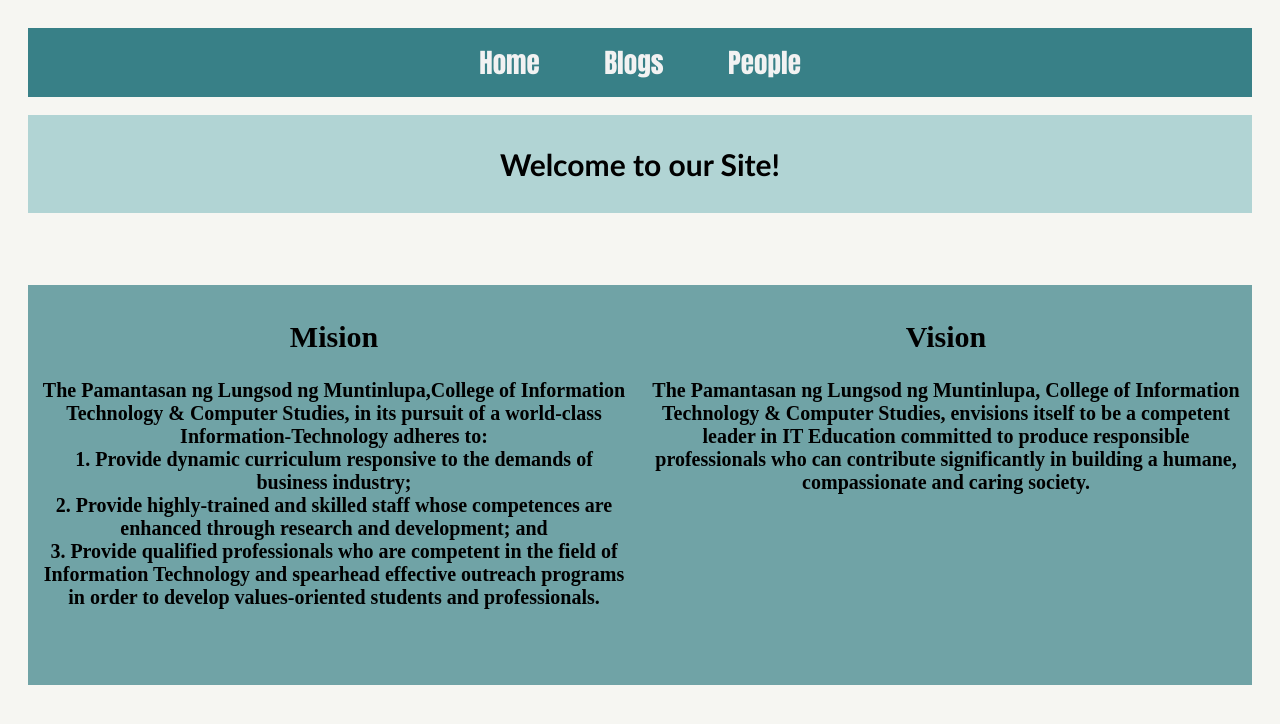
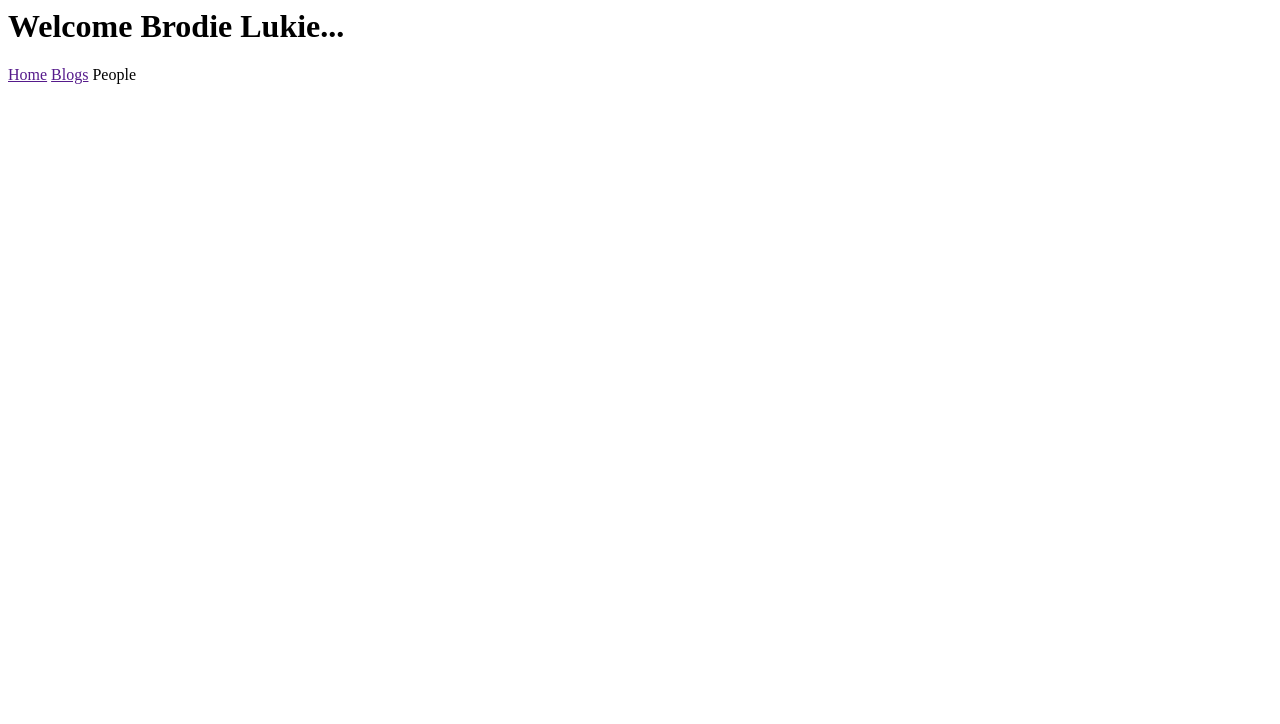
Before and after one commit to eMJay23/myHomie, a plain HTML site: page index.html in a window 1280 px wide. Drawn offline with Linux system fonts and the light colour scheme.

Commit message:
Update index.html

```diff
--- a/index.html
+++ b/index.html
@@ -1,123 +1,16 @@
 <!DOCUMENT TYPE>
 <HTML>
 <HEAD>
-   <style>
-* {
-  box-sizing: border-box;
-}
-
-/* Add a gray background color with some padding */
-body {
-  font-family: Arial;
-  padding: 20px;
-  background: #f6f6f2;
-}
-
-/* Header/Blog Title */
-div.second {
-  padding: 1px;
-  font-size: 30px;
-  font-family: optima;
-  text-align: center;
-  background: rgba(111, 179, 184, 0.5);
-
-}
-.row:after {
-  content: "";
-  display: table;
-  clear: both;
-}
-.column {
-  float: left;
-  font-family:times new roman;
-  font-size: 20px;
-  width: 50%;
-  padding: 10px;
-  height: 400px;
-  background: rgba(56, 128, 135, 0.7);
-}
-
-#navbar {
-  overflow: hidden;
-  padding: 14px;
-  text-align: center;
-  background-color: #388087;
-}
-
-#navbar a {
-  color: #f2f2f2;
-  text-align: center;
-  padding: 30px;
-  text-decoration: none;
-  font-size: 27px;
-  font-family: Impact;
-}
-
-#navbar a:hover {
-  background-color: #ddd;
-  color: black;
-}
-
-#navbar a.active {
-  background-color: #04AA6D;
-  position: absolute;
-  color: white;
-}
-
-.content {
-  padding: 16px;
-}
-
-.p {
-	text-align: center;
-    padding: 16px;
-
-}
-.sticky {
-  position: fixed;
-  top: 0;
-  width: 100%;
-}
-
-.sticky + .content {
-  padding-top: 60px;
-}
-
-</style>
+<h1> Welcome Brodie Lukie...</h1>
 </HEAD>
 
 
-<div id="navbar">
+<nav>
   <a href="">Home</a>
   <a href="">Blogs</a>
-  <a href="https://github.com/eMJay23/myHomie/blob/main/StudentNumber.html">People</a>
-</div>
-<br>
+  <a rel="https://github.com/eMJay23/myHomie/blob/main/StudentNumber.html">People</a>
+	</nav>
 
-
-<div class="second"> <strong> <p> Welcome to our Site! </p> </strong> </div>
-
-
-<br>
-<br>
-<br>
-<br>
-
-<div class="row">
-  <div class="column">
-    <h2 align="center">Mision </h2>
-   <strong> <p align="center">The Pamantasan ng Lungsod ng Muntinlupa,College of Information
-     Technology & Computer Studies,
-    in its pursuit of a world-class Information-Technology adheres to:
-<br>1. Provide dynamic curriculum responsive to the demands of business industry;
-<br>2. Provide highly-trained and skilled staff whose competences are enhanced through research and development; and
-<br>3. Provide qualified professionals who are competent in the field of Information Technology and spearhead effective outreach programs in order to develop values-oriented students and professionals. </p>
-  </div>
-  <div class="column">
-    <h2 align="center">Vision </h2>
-    <p align="center">The Pamantasan ng Lungsod ng Muntinlupa, College of Information Technology & Computer Studies, envisions itself to be a competent leader in IT Education committed to produce responsible professionals who can contribute significantly in building a humane, compassionate and caring society. </p>
-  </div>
-</div>
 
 </BODY>
 
```
